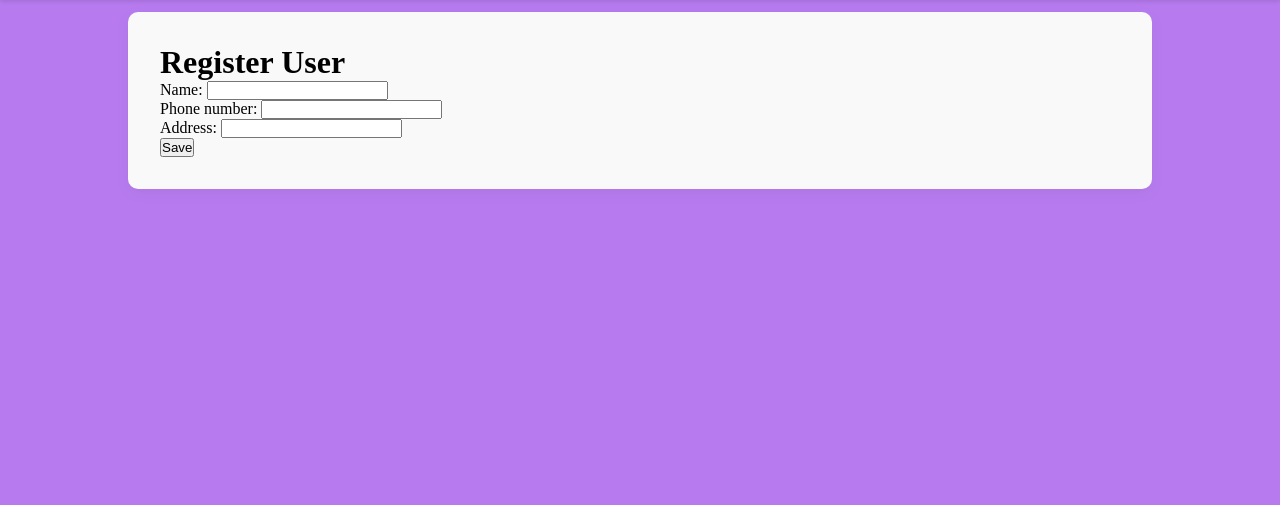
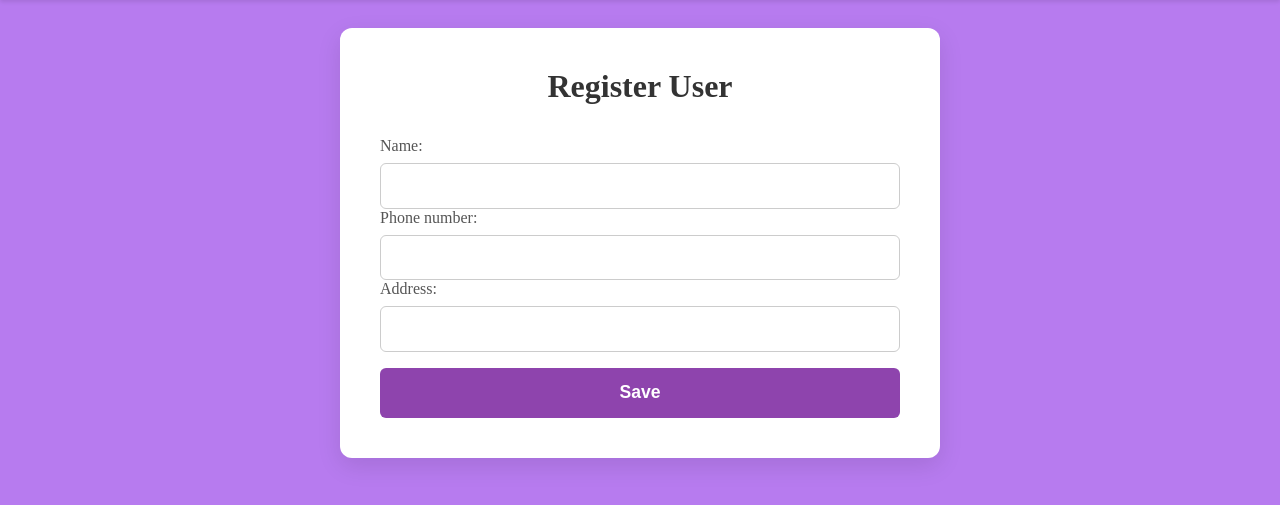
Before and after one commit to Laughcheeta1/VeterinaryPythonPracticalCourse, a Django app: a page that uses users/templates/users/register_user.html in a window 1280 px wide. Shown: the part 116-621 px from the top of the page. Run offline with Django 5.2, Linux system fonts and the light colour scheme; some web fonts are replaced.

Commit message:
Made the form prettier

```diff
--- a/common/static/common/register_page.css
+++ b/common/static/common/register_page.css
@@ -1,8 +1,96 @@
 .register-container {
-    width: 80%;
-    margin: 3rem auto;
-    padding: 2rem;
-    background-color: #f9f9f9;
-    border-radius: 10px;
-    box-shadow: 0 4px 15px rgba(0, 0, 0, 0.05);
+    max-width: 600px;
+    margin: 4rem auto;
+    padding: 2.5rem;
+    background-color: #ffffff;
+    border-radius: 12px;
+    box-shadow: 0 8px 25px rgba(0, 0, 0, 0.1);
 }
+
+.register-container h1 {
+    text-align: center;
+    margin-bottom: 2rem;
+    color: #333;
+    font-weight: 600;
+}
+
+.user-form {
+    display: flex;
+    flex-direction: column;
+    gap: 1.5rem;
+}
+
+.form-group {
+    display: flex;
+    flex-direction: column;
+}
+
+.form-group label {
+    margin-bottom: 0.5rem;
+    font-weight: 500;
+    color: #555;
+}
+
+/* Style all input types from the form */
+.form-group input[type="text"],
+.form-group input[type="email"],
+.form-group input[type="password"],
+.form-group input[type="number"],
+.form-group select,
+.form-group textarea {
+    width: 100%;
+    padding: 0.8rem 1rem;
+    border: 1px solid #ccc;
+    border-radius: 6px;
+    font-size: 1rem;
+    transition: border-color 0.2s ease, box-shadow 0.2s ease;
+    box-sizing: border-box; /* Important for padding and width */
+}
+
+.form-group input:focus {
+    outline: none;
+    border-color: #b39ddb; /* A nice purple to match the theme */
+    box-shadow: 0 0 0 3px rgba(179, 157, 219, 0.25);
+}
+
+.error-text {
+    color: #d9534f;
+    font-size: 0.875rem;
+    margin-top: 0.25rem;
+}
+
+.submit-btn {
+    padding: 0.9rem 1.5rem;
+    background-color: #8e44ad; /* A stronger purple for the button */
+    color: white;
+    border: none;
+    border-radius: 6px;
+    font-size: 1.1rem;
+    font-weight: 600;
+    cursor: pointer;
+    transition: background-color 0.2s ease;
+    margin-top: 1rem;
+}
+
+.submit-btn:hover {
+    background-color: #732d91;
+}
+
+.submit-btn {
+    padding: 0.9rem 1.5rem;
+    background-color: #8e44ad; /* A strong, modern purple */
+    color: white;
+    border: none;
+    border-radius: 6px;
+    font-size: 1.1rem;
+    font-weight: 600;
+    cursor: pointer;
+    transition: background-color 0.2s ease, transform 0.2s ease;
+    margin-top: 1rem; /* Adds space above the button */
+    width: 100%; /* Makes the button full-width */
+}
+
+.submit-btn:hover {
+    background-color: #732d91; /* A slightly darker purple on hover */
+    transform: translateY(-2px); /* A subtle lift effect */
+}
--- a/users/templates/users/register_user.html
+++ b/users/templates/users/register_user.html
@@ -11,10 +11,20 @@
 <div class="register-container">
     <h1>Register User</h1>
     <form method="POST">
-        <!-- TODO make the form prettier -->
         {% csrf_token %}
-        {{ form.as_p }}
-        <button type="submit">Save</button>
+        {% for field in form %}
+            <div class="form-group">
+                {{ field.label_tag }}
+                {{ field }}
+                {% if field.help_text %}
+                    <small class="help-text">{{ field.help_text }}</small>
+                {% endif %}
+                {% for error in field.errors %}
+                    <p class="error-text">{{ error }}</p>
+                {% endfor %}
+            </div>
+        {% endfor %}
+        <button type="submit" class="submit-btn">Save</button>
     </form>
 </div>
 
```
